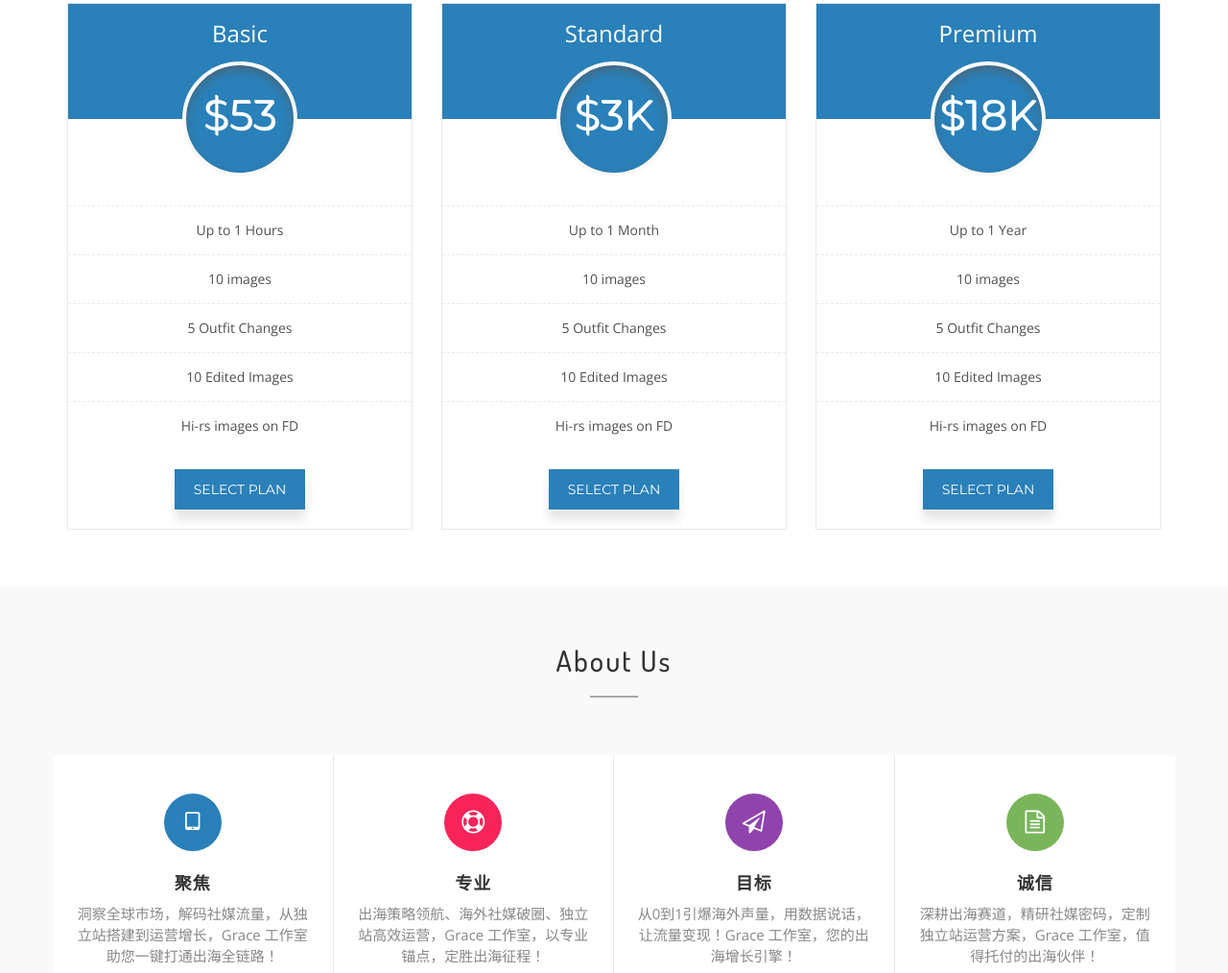
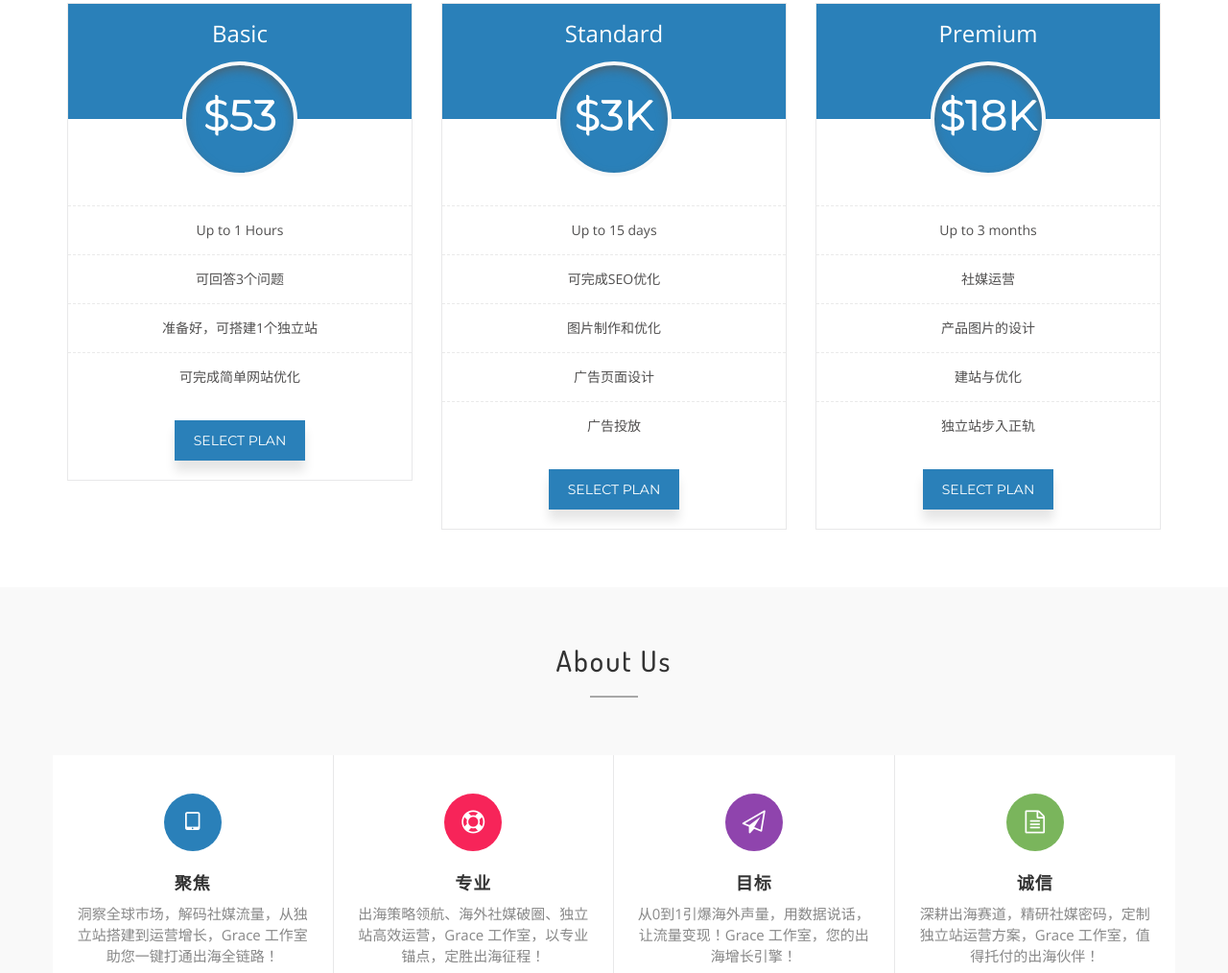
Before and after one commit to zhongzhiku/graceliuspace, a plain HTML site: page index.html in a window 1280 px wide. Shown: the part 942-1956 px from the top of the page at 96% size. Drawn offline with nearby package versions, Linux system fonts and the light colour scheme; files whose address does not match are found by name.

Commit message:
Update index.html

```diff
--- a/index.html
+++ b/index.html
@@ -142,12 +142,11 @@
 					</div>
 					<ul class="ccr-price-list">
 						<li>Up to 1 Hours</li>
-						<li>10 images</li>
-						<li>5 Outfit Changes</li>
-						<li>10 Edited Images</li>
-						<li>Hi-rs images on FD</li>
+						<li>可回答3个问题</li>
+						<li>准备好，可搭建1个独立站</li>
+						<li>可完成简单网站优化</li>
 					</ul>
-					<button class="btn-price-bg">Select Plan</button>
+					<button class="btn-price-bg" href="#contact">Select Plan</button>
 				</div>
 			</div><!--- END COL -->
 			<div class="col-md-4 col-sm-4 col-xs-12">
@@ -157,13 +156,13 @@
 						<P class="ccr-price-value">$3K</P>
 					</div>
 					<ul class="ccr-price-list">
-						<li>Up to 1 Month</li>
-						<li>10 images</li>
-						<li>5 Outfit Changes</li>
-						<li>10 Edited Images</li>
-						<li>Hi-rs images on FD</li>
+						<li>Up to 15 days</li>
+						<li>可完成SEO优化</li>
+						<li>图片制作和优化</li>
+						<li>广告页面设计</li>
+						<li>广告投放</li>
 					</ul>
-					<button class="btn-price-bg">Select Plan</button>
+					<button class="btn-price-bg" href="#contact">Select Plan</button>
 				</div>
 			</div><!--- END COL -->
 			<div class="col-md-4 col-sm-4 col-xs-12">
@@ -173,13 +172,13 @@
 						<P class="ccr-price-value">$18K</P>
 					</div>
 					<ul class="ccr-price-list">
-						<li>Up to 1 Year</li>
-						<li>10 images</li>
-						<li>5 Outfit Changes</li>
-						<li>10 Edited Images</li>
-						<li>Hi-rs images on FD</li>
+						<li>Up to 3 months</li>
+						<li>社媒运营</li>
+						<li>产品图片的设计</li>
+						<li>建站与优化</li>
+						<li>独立站步入正轨</li>
 					</ul>
-					<button class="btn-price-bg">Select Plan</button>
+					<button class="btn-price-bg" href="#contact">Select Plan</button>
 				</div>
 			</div><!--- END COL -->
 		</div><!--- END ROW -->
```
